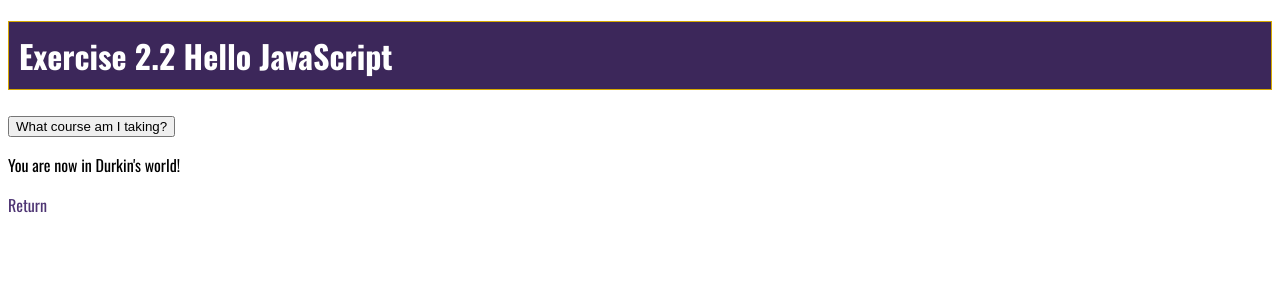
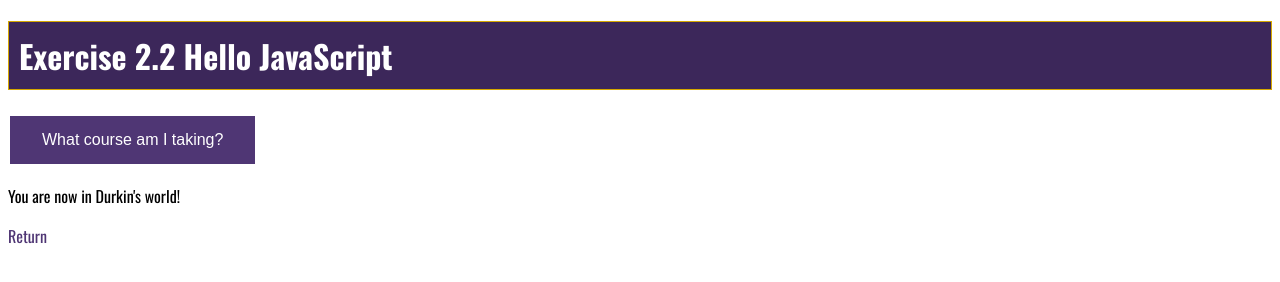
Before and after one commit to evandurkin/web-231, a plain HTML site: page week-2/durkin-exercise2.html in a window 1280 px wide. Drawn offline with nearby package versions, Linux system fonts and the light colour scheme.

```diff
--- a/week-2/durkin-exercise2.html
+++ b/week-2/durkin-exercise2.html
@@ -22,7 +22,7 @@ https://www.w3schools.com/js/tryit.asp?filename=tryjs_alert
 
 <body>
     <h1>Exercise 2.2 Hello JavaScript</h1>
-    <button type="button" onclick="btnMyCourse()">What course am I taking?</button>
+    <button id="btn" class="btn btn-primary" type="button" onclick="btnMyCourse()">What course am I taking?</button>
     <p id="txtMyWorld">You are now in Durkin's world!</p>
 
     <!--The course number and name-->
```
